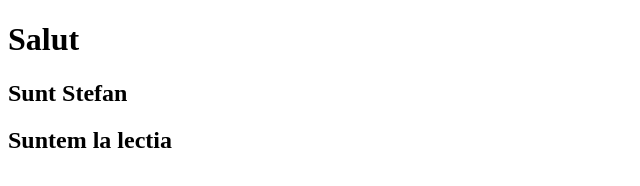
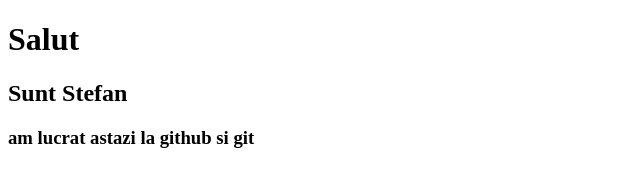
Before and after one commit to StefanR8989/homework-2, a plain HTML site: page index.html in a window 1280 px wide. Shown: the whole page, without its empty margins (0-640 px from the left). Drawn offline with Linux system fonts and the light colour scheme.

Commit message:
add head 2
adaugrae descrp

```diff
--- a/index.html
+++ b/index.html
@@ -8,5 +8,5 @@
 <body>
     <h1>Salut</h1>
     <h2>Sunt Stefan</h2>
-    <h2>Suntem la lectia</h2>
+    <h3>am lucrat astazi la github si git</h3>
 </html>
```
